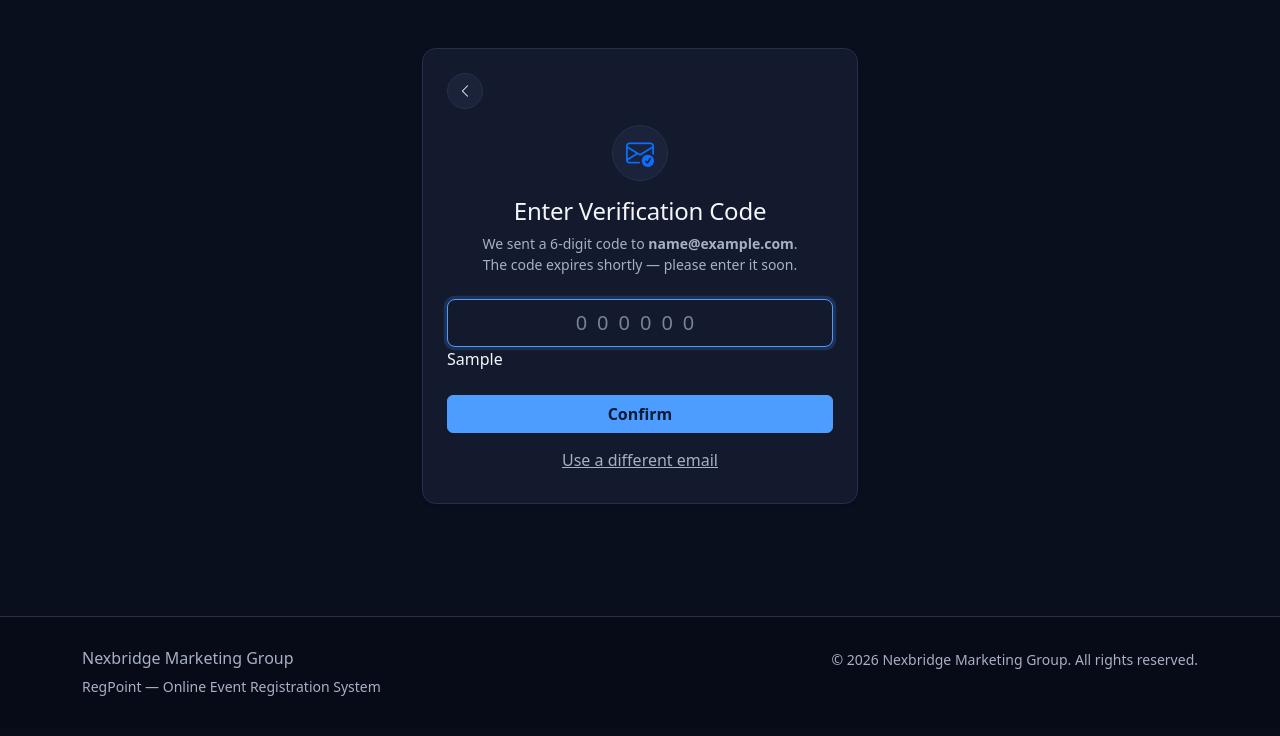
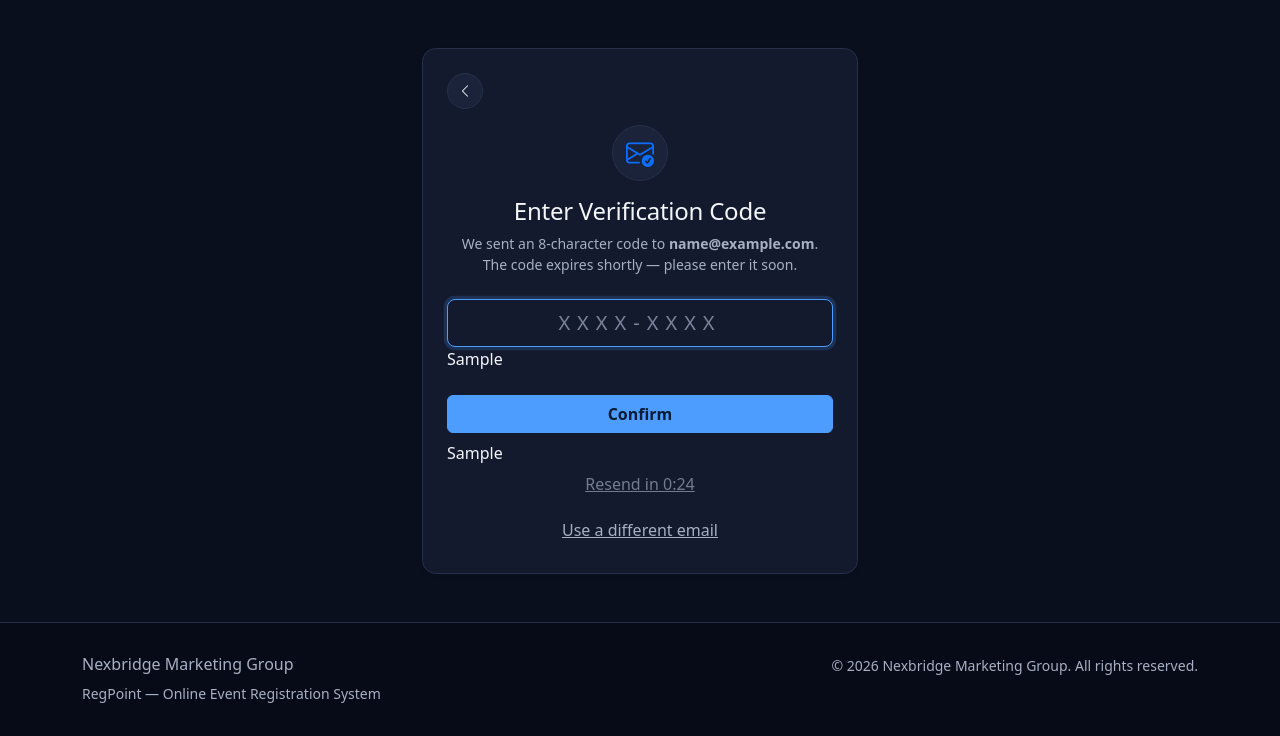
Before and after one commit to Temperdox/RegPoint, a Django app: template templates/account/confirm_email_verification_code.html in a window 1280 px wide. Shown: the part 71-807 px from the top of the page. Before the commit the page ends 767 px from the top, so only its background shows below. Run offline with Django 5.2, Linux system fonts and the light colour scheme; the template is opened without the code that fills it: most values are stand-ins (such as "Sample title", 1, 10 or a date in 2020).

Commit message:
Brand verification email + add resend cooldown and paste handling
- New HTML email template styled dark/modern with the code prominent
- Updated plain-text fallback and subject line to match
- Verification form now accepts the 8-char XXXX-XXXX code allauth
  actually sends, with paste normalization (uppercase, strip, auto-dash)
- Resend button is always rendered and unlocks after a 30s countdown
  persisted in sessionStorage so reloads don't reset it
- "Confirmation email sent" toast now names the sender account and
  points users to their junk folder

```diff
--- a/templates/account/confirm_email_verification_code.html
+++ b/templates/account/confirm_email_verification_code.html
@@ -31,7 +31,7 @@
                         </div>
                         <h1 class="h4 mb-2">Enter Verification Code</h1>
                         <p class="text-muted small mb-0">
-                            We sent a 6-digit code to
+                            We sent an 8-character code to
                             <strong>{{ email }}</strong>.<br>
                             The code expires shortly — please enter it soon.
                         </p>
@@ -51,27 +51,103 @@
                         <input type="text"
                                id="id_code"
                                name="code"
-                               class="form-control form-control-lg text-center"
-                               style="letter-spacing:.5em;font-variant-numeric:tabular-nums;"
-                               placeholder="000000"
+                               class="form-control form-control-lg text-center text-uppercase"
+                               style="letter-spacing:.35em;font-variant-numeric:tabular-nums;"
+                               placeholder="XXXX-XXXX"
                                autocomplete="one-time-code"
-                               inputmode="numeric"
-                               pattern="[0-9]*"
-                               maxlength="6"
+                               inputmode="text"
+                               pattern="[A-Z0-9]{4}-[A-Z0-9]{4}"
+                               maxlength="9"
+                               spellcheck="false"
+                               autocapitalize="characters"
                                required
                                autofocus>
                         {{ redirect_field }}
                         <button type="submit" class="btn btn-accent w-100 mt-4">Confirm</button>
                     </form>
 
-                    {% if can_resend %}
+                    <script>
+                    (function () {
+                        var input = document.getElementById('id_code');
+                        if (!input) return;
+
+                        // Whitelist allowed characters and format as XXXX-XXXX.
+                        function normalize(raw) {
+                            var cleaned = String(raw).toUpperCase().replace(/[^A-Z0-9]/g, '');
+                            if (cleaned.length > 8) cleaned = cleaned.slice(0, 8);
+                            if (cleaned.length > 4) {
+                                return cleaned.slice(0, 4) + '-' + cleaned.slice(4);
+                            }
+                            return cleaned;
+                        }
+
+                        input.addEventListener('input', function () {
+                            var caretAtEnd = input.selectionStart === input.value.length;
+                            var normalized = normalize(input.value);
+                            if (normalized !== input.value) {
+                                input.value = normalized;
+                                if (caretAtEnd) {
+                                    input.setSelectionRange(normalized.length, normalized.length);
+                                }
+                            }
+                        });
+
+                        input.addEventListener('paste', function (e) {
+                            e.preventDefault();
+                            var text = (e.clipboardData || window.clipboardData).getData('text');
+                            input.value = normalize(text);
+                            input.setSelectionRange(input.value.length, input.value.length);
+                        });
+                    })();
+                    </script>
+
                     <form id="resend-form" method="post" action="{% url 'account_email_verification_sent' %}" class="mt-2">
                         {% csrf_token %}
                         <input type="hidden" name="action" value="resend">
                         {{ redirect_field }}
-                        <button type="submit" class="btn btn-link w-100 text-muted small">Request a new code</button>
+                        <button id="resend-btn"
+                                type="submit"
+                                class="btn btn-link w-100 text-muted small"
+                                disabled>
+                            <span data-resend-label>Resend in 0:30</span>
+                        </button>
                     </form>
-                    {% endif %}
+
+                    <script>
+                    (function () {
+                        var btn = document.getElementById('resend-btn');
+                        if (!btn) return;
+                        var label = btn.querySelector('[data-resend-label]');
+                        var STORAGE_KEY = 'regpoint_resend_unlock_at';
+                        var COOLDOWN_MS = 30 * 1000;
+
+                        var unlockAt = parseInt(sessionStorage.getItem(STORAGE_KEY) || '0', 10);
+                        var now = Date.now();
+                        if (!unlockAt || unlockAt < now) {
+                            unlockAt = now + COOLDOWN_MS;
+                            sessionStorage.setItem(STORAGE_KEY, String(unlockAt));
+                        }
+
+                        function tick() {
+                            var remaining = Math.max(0, unlockAt - Date.now());
+                            if (remaining <= 0) {
+                                btn.disabled = false;
+                                label.textContent = 'Request a new code';
+                                return;
+                            }
+                            var s = Math.ceil(remaining / 1000);
+                            var mm = Math.floor(s / 60);
+                            var ss = String(s % 60).padStart(2, '0');
+                            label.textContent = 'Resend in ' + mm + ':' + ss;
+                            setTimeout(tick, 250);
+                        }
+                        tick();
+
+                        document.getElementById('resend-form').addEventListener('submit', function () {
+                            sessionStorage.setItem(STORAGE_KEY, String(Date.now() + COOLDOWN_MS));
+                        });
+                    })();
+                    </script>
 
                     <form method="post" action="{% url 'account_logout' %}" class="mt-2">
                         {% csrf_token %}
--- /dev/null
+++ b/templates/account/email/email_confirmation_signup_message.html
@@ -0,0 +1 @@
+{% include "account/email/email_confirmation_message.html" %}
--- /dev/null
+++ b/templates/account/email/email_confirmation_signup_message.txt
@@ -0,0 +1 @@
+{% include "account/email/email_confirmation_message.txt" %}
--- /dev/null
+++ b/templates/account/email/email_confirmation_signup_subject.txt
@@ -0,0 +1 @@
+{% include "account/email/email_confirmation_subject.txt" %}
--- /dev/null
+++ b/templates/account/email/email_confirmation_subject.txt
@@ -0,0 +1 @@
+{% load i18n %}{% autoescape off %}{% blocktranslate with code=code %}Your verification code: {{ code }}{% endblocktranslate %}{% endautoescape %}
--- /dev/null
+++ b/templates/account/messages/email_confirmation_sent.txt
@@ -0,0 +1 @@
+{% load i18n %}{% blocktranslate %}Confirmation email sent to {{ email }} from Nexbridgeregpoint@gmail.com. If you don't see it within a minute, check your spam or junk folder.{% endblocktranslate %}
```
Also changed, not shown: templates/account/email/email_confirmation_message.html (added, +66 -0 lines), templates/account/email/email_confirmation_message.txt (added, +8 -0 lines).
